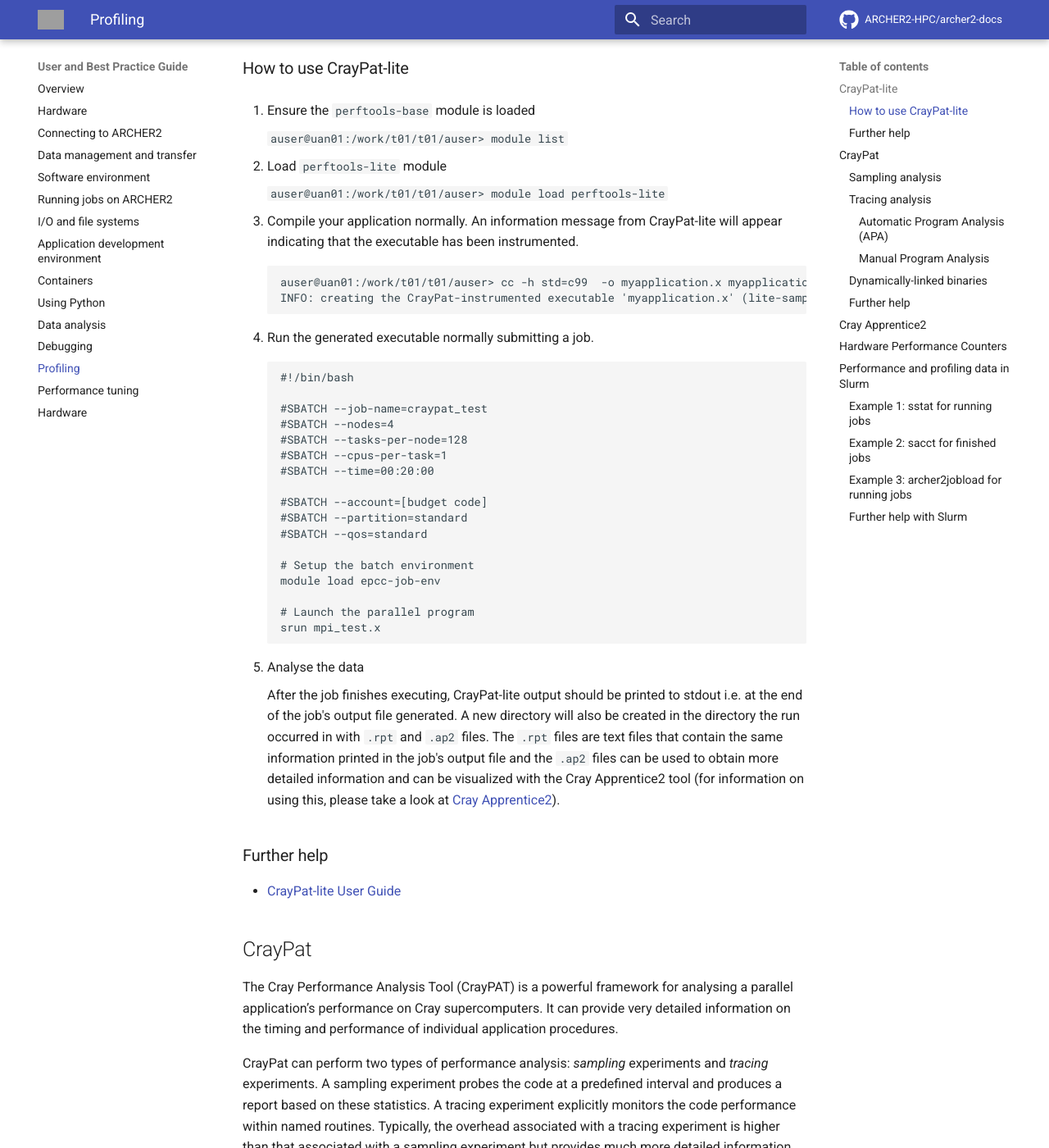
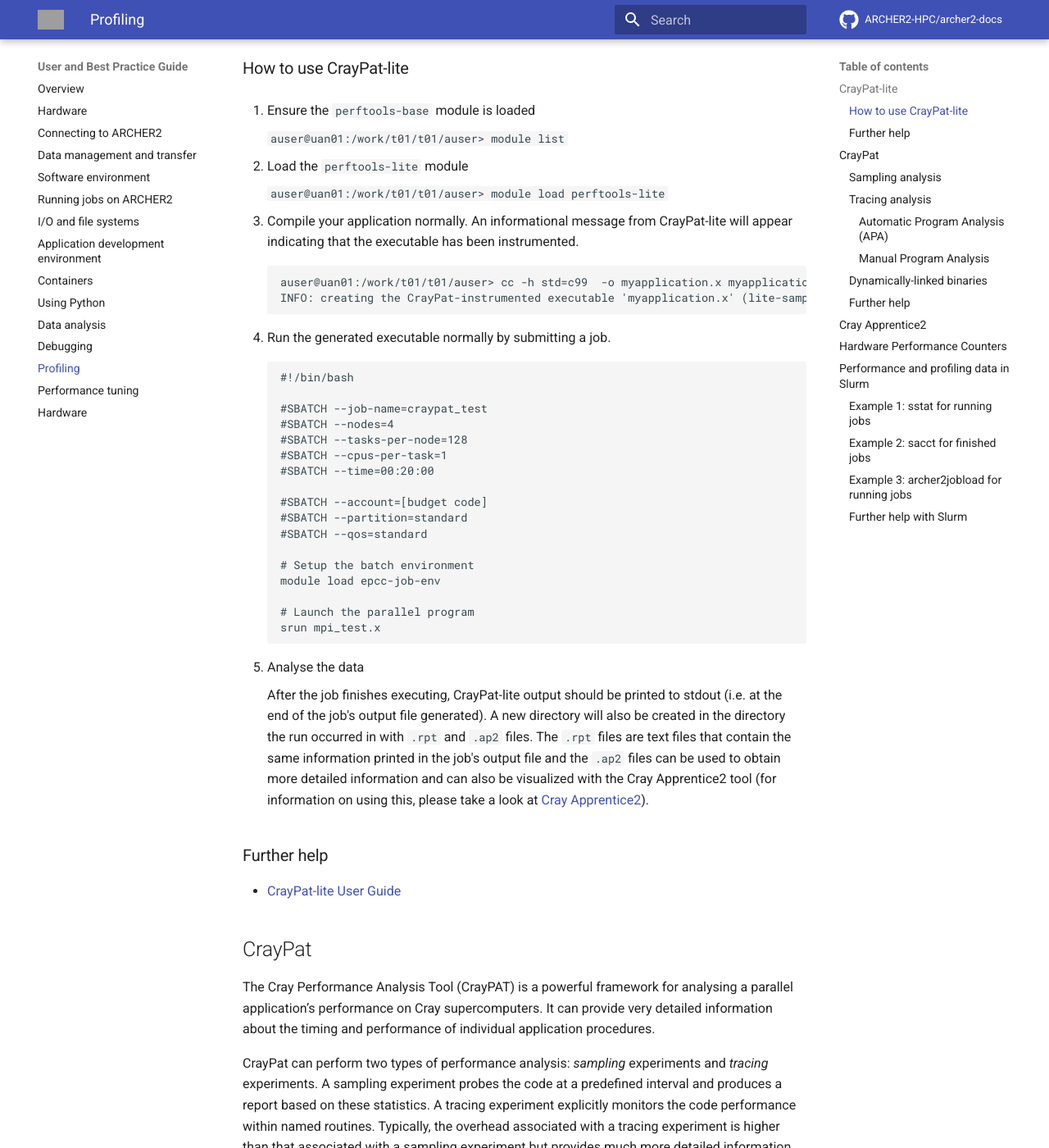
Before and after one commit to ARCHER2-HPC/archer2-docs, an MkDocs documentation site: the page built from docs/user-guide/profile.md, in a window 1280 px wide and 1400 px high, scrolled down 565 px. Shown: the whole window at 82% size. Built offline with MkDocs 1.6.1 and Material for MkDocs 9.7.7, drawn with Linux system fonts in a browser that asks for light colours; comment, search, counter and statistics services are not loaded; some of the changed text lies outside the part shown; grey boxes are pictures that could not be loaded.

Commit message:
fixing typos in profiling page

````diff
--- a/docs/user-guide/profile.md
+++ b/docs/user-guide/profile.md
@@ -23,11 +23,11 @@
 
     `auser@uan01:/work/t01/t01/auser> module list`
 
-2.  Load `perftools-lite` module
+2.  Load the `perftools-lite` module
 
     `auser@uan01:/work/t01/t01/auser> module load perftools-lite`
 
-3.  Compile your application normally. An information message from
+3.  Compile your application normally. An informational message from
     CrayPat-lite will appear indicating that the executable has been
     instrumented.
 
@@ -36,7 +36,7 @@
     INFO: creating the CrayPat-instrumented executable 'myapplication.x' (lite-samples) ...OK
     ```
 
-4.  Run the generated executable normally submitting a job.
+4.  Run the generated executable normally by submitting a job.
 
     ```
     #!/bin/bash
@@ -61,11 +61,11 @@
 5.  Analyse the data
 
     After the job finishes executing, CrayPat-lite output should be printed
-    to stdout i.e. at the end of the job's output file generated. A new
+    to stdout (i.e. at the end of the job's output file generated). A new
     directory will also be created in the directory the run occurred in with
     `.rpt` and `.ap2` files. The `.rpt` files are text files that contain
     the same information printed in the job's output file and the `.ap2` files
-    can be used to obtain more detailed information and can be visualized
+    can be used to obtain more detailed information and can also be visualized
     with the Cray Apprentice2 tool (for information on using this, please
     take a look at [Cray Apprentice2](#cray-apprentice2)).
 
@@ -77,7 +77,7 @@
 
 The Cray Performance Analysis Tool (CrayPAT) is a powerful framework for
 analysing a parallel application’s performance on Cray supercomputers.
-It can provide very detailed information on the timing and performance
+It can provide very detailed information about the timing and performance
 of individual application procedures.
 
 CrayPat can perform two types of performance analysis: *sampling*
@@ -273,7 +274,7 @@
 
 Using `-g` a program can be instrumented to trace all function entry
 point references belonging to the trace function group tracegroup (mpi,
-libsci, lapack, scalapack, heap, etc)
+libsci, lapack, scalapack, heap, etc):
 
     auser@uan01:/work/t01/t01/auser> pat_build -w -g mpi jacobi
 
@@ -309,8 +310,7 @@
 
 ### Further help
 
-  - [CrayPat User
-    Guide](https://pubs.cray.com/content/S-2376/7.0.0/cray-performance-measurement-and-analysis-tools-user-guide/craypat)
+  - [CrayPat User Guide](https://pubs.cray.com/content/S-2376/7.0.0/cray-performance-measurement-and-analysis-tools-user-guide/craypat)
 
 ## Cray Apprentice2
 
@@ -322,7 +322,7 @@
 for data capture, and the data that was collected during program
 execution.
 
-You will need to use CrayPat first to instrument your program and
+You will need to use CrayPat to first instrument your program and
 capture performance analysis data, and then `pat_report` to generate
 the `.ap2` files from the results. You may then use Cray Apprentice2 to
 visualize and explore those files.
@@ -373,7 +373,7 @@
 - The `sacct` command is used to display accounting data for all finished
   jobs and job steps within the Slurm job database.
 - The `archer2jobload` command is used to show CPU and memory usage information
-  for running jobs. (This script is based on one originally written for ht
+  for running jobs. (This script is based on one originally written for the
   [COSMA HPC facility](https://www.dur.ac.uk/icc/cosma/) at the University of
   Durham.)
 
@@ -437,4 +437,4 @@
 
 ### Further help with Slurm
 
-The definitions of any variables discussed here and more usage information can be found on the man pages of `sstat` and `sacct`.
+The definitions of any variables discussed here and more usage information can be found in the man pages of `sstat` and `sacct`.
````
Also changed, not shown: other parts of docs/user-guide/profile.md (+11 -10 lines).
